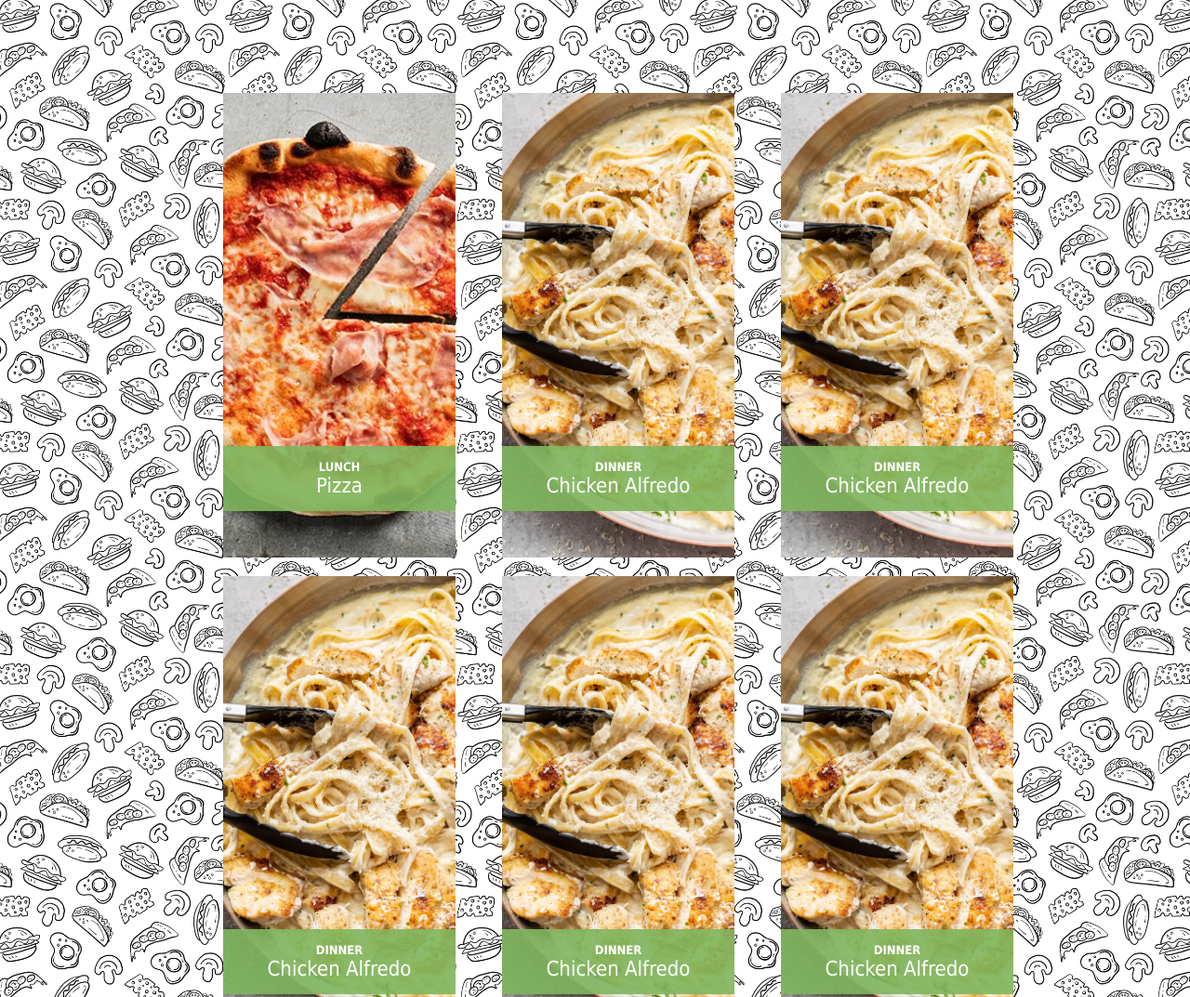
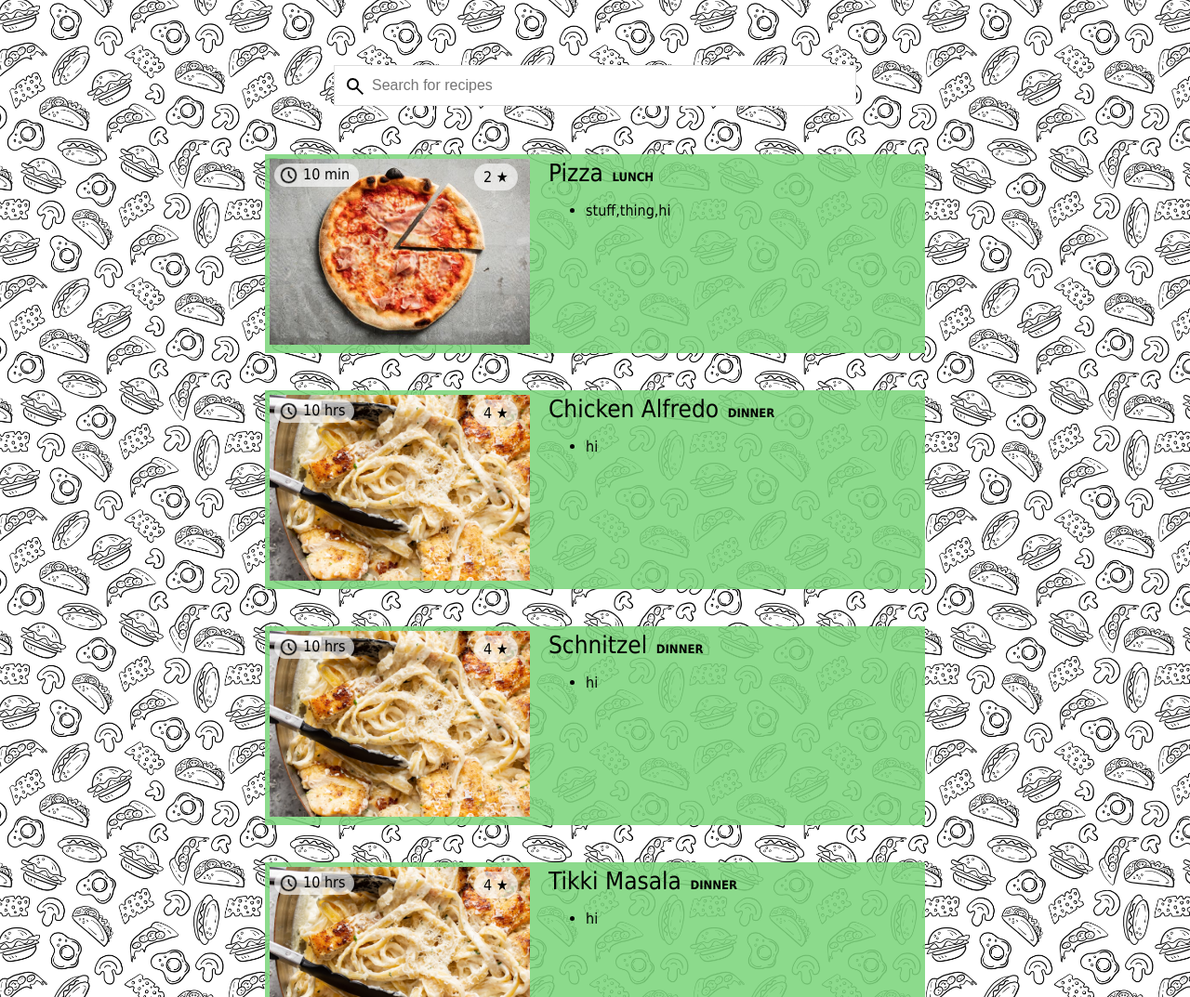
Before and after one commit to EmiliaAhl/recipecollection, a plain HTML site: page every-recipe.html in a window 1280 px wide. Shown: the top 1073 px of the page at 93% size. Drawn offline with Linux system fonts and the light colour scheme.

Commit message:
Search bar added

```diff
--- /dev/null
+++ b/css/every-recipe.css
@@ -0,0 +1,84 @@
+.search-bar {
+  display: flex;
+  justify-content: center;
+  align-items: end;
+  margin-top: 20px;
+}
+
+#searchbar {
+  background-image: url('/assets/general/search-icon.png');
+  background-repeat: no-repeat;
+  background-position: 10px 10px;
+  width: 500px;
+  height: 100%;
+  font-size: 16px;
+  border: 1px solid #ddd;
+  margin-bottom: 12px;
+  padding: 12px 20px 12px 40px;
+}
+
+.main {
+  display: flex;
+  justify-content: center;
+}
+
+.food-image-container {
+  display: grid;
+  grid-template-columns: 300px 400px;
+  background-color: rgba(125, 214, 125, 0.884);
+  margin-top: 40px;
+  padding: 5px;
+}
+
+.food-image {
+  width: 280px;
+  height: 200px;
+  object-fit: cover;
+  object-position: center;
+}
+
+.food-time {
+  position: absolute;
+  display: flex;
+  background-color: rgba(255, 255, 255, 0.644);
+  border-radius: 50px;
+  margin-left: 5px;
+  margin-top: 5px;
+  height: 25px;
+}
+
+.food-time-image {
+  object-fit: contain;
+  object-position: center;
+  padding-left: 5px;
+  padding-top: 2px;
+  padding-bottom: 2px;
+}
+
+.food-time-text {
+  padding-right: 10px;
+  padding-left: 5px;
+  padding-top: 2px;
+}
+
+
+.food-rating {
+  position: absolute;
+  margin-left: 220px;
+  margin-top: 5px;
+  background-color: rgba(255, 255, 255, 0.626);
+  padding: 5px 10px;
+  border-radius: 20px;
+}
+
+.food-name {
+  font-size: 26px;
+  display: inline-block;
+}
+
+.food-category {
+  font-weight: bold;
+  font-size: 13px;
+  margin-left: 5px;
+  display: inline-block;
+}
--- a/css/food.css
+++ /dev/null
@@ -1,60 +0,0 @@
-.main {
-  display: flex;
-  justify-content: center;
-}
-
-.food-grid {
-  display: grid;
-  grid-template-columns: 200px 200px 200px;
-  text-align: center;
-  padding-top: 100px;
-  padding-bottom: 100px;
-  column-gap: 100px;
-  row-gap: 20px;
-}
-
-.food-image-container {
-  position: relative;
-  text-align: center;
-  overflow: hidden;
-  width: 250px;
-  height: 500px;
-}
-
-.food-image {
-  width: 250px;
-  height: 500px;
-  align-items: center;
-  justify-content: center;
-  object-fit: cover;
-  object-position: center;
-  transform: scale(1);
-  transition: transform 0.5s;
-}
-
-.food-image:hover {
-  transform: scale(1.1);
-  transition: transform 1s;
-}
-
-.food-info-container {
-  background-color: rgba(128, 182, 95, 0.9);
-  position: absolute;
-  bottom: 10%;
-  left: 0%;
-  width: 250px;
-  pointer-events: none;
-}
-
-.food-category {
-  padding-top: 15px;
-  font-weight: bold;
-  color: white;
-  font-size: 13px;
-}
-
-.food-name {
-  padding-bottom: 15px;
-  color: white;
-  font-size: 22px;
-}
--- a/css/general.css
+++ b/css/general.css
@@ -1,7 +1,13 @@
 body {
   margin: 0;
-  background-image: url(background.jpg);
+  background-image: url(/assets/general/background.jpg);
   background-size: 250px;
   font-family: Tahoma;
   padding-bottom: 1000px;
+  padding-top: 50px;
 }
+
+a {
+  text-decoration: none;
+  color: black;
+}
--- a/every-recipe.html
+++ b/every-recipe.html
@@ -4,13 +4,63 @@
   <head>
     <title>Every Recipe</title>
     <link rel="stylesheet" href="css/general.css">
-    <link rel="stylesheet" href="css/food.css">
+    <link rel="stylesheet" href="css/every-recipe.css">
   </head>
   <body>
+    <div class="search-bar">
+      <input type="text" id="searchbar" onkeyup="search_recipe()" placeholder="Search for recipes">
+    </div>
     <div class="main">
-      <div class="food-grid"></div>
+      <div class="food-list">
+        <a href="#">
+          <div class="food-image-container">
+            <div>
+              <div class="food-time">
+                <img class="food-time-image" src="assets/general/clock-icon.png">
+                <p class="food-time-text">10 min</p>
+              </div>
+              <div class="food-rating">
+                <img class="full-star" src="assets/general/full_star.png">
+                <img class="full-star" src="assets/general/full_star.png">
+                <img class="half-star" src="assets/general/half_star.png">
+                <img class="empty-star" src="assets/general/empty_star.png">
+                <img class="empty-star" src="assets/general/empty_star.png">
+              </div>
+              <img class="food-image" src="assets/food/pizza.jpg">
+            </div>
+            <div class="food-info-container">
+              <div class="food-name">Pizza</div>
+              <div class="food-category">Lunch</div>
+              <p class="food-ingredients"> 4 stuffs, 5 other </p>
+            </div>
+          </div>
+        </a>
+        <a href="#">
+          <div class="food-image-container">
+            <div>
+              <div class="food-time">
+                <img class="food-time-image" src="assets/general/clock-icon.png">
+                <div class="food-time-text">10 min</div>
+              </div>
+              <div class="food-rating">
+                <img class="full-star" src="assets/general/full_star.png">
+                <img class="full-star" src="assets/general/full_star.png">
+                <img class="half-star" src="assets/general/half_star.png">
+                <img class="empty-star" src="assets/general/empty_star.png">
+                <img class="empty-star" src="assets/general/empty_star.png">
+              </div>
+              <img class="food-image" src="assets/food/pizza.jpg">
+            </div>
+            <div class="food-info-container">
+              <div class="food-name">Pizza</div>
+              <div class="food-category">Lunch</div>
+              <p class="food-ingredients"> 4 stuffs, 5 other </p>
+            </div>
+          </div>
+        </a>
+      </div>
     </div>
     <script src="javascript/food.js"></script>
-    <script src="javascript/recipe.js"></script>
+    <script src="javascript/every-recipe.js"></script>
   </body>
 </html>
--- /dev/null
+++ b/javascript/every-recipe.js
@@ -0,0 +1,46 @@
+let foodHTML = "";
+
+food.forEach((food) => {
+  foodHTML += `
+  <a href="#">
+  <div class="food-image-container">
+    <div>
+      <div class="food-time">
+        <img class="food-time-image" src="assets/general/clock-icon.png">
+        <div class="food-time-text">${food.dishTime.amount} ${food.dishTime.unit}</div>
+      </div>
+      <div class="food-rating">${food.dishRating} &#9733; </div>
+      <img class="food-image" src="assets/food/${food.dishPicture}">
+    </div>
+    <div class="food-info-container">
+      <div class="food-name">${food.dishName}</div>
+      <div class="food-category">${food.dishCategory} </div>
+      <ul class="food-ingredients">
+        <li> ${food.dishIngredients}
+        </li>
+      </ul>
+    </div>
+  </div>
+</a>
+  `;
+});
+
+document.querySelector(".food-list").innerHTML = foodHTML;
+
+
+
+function search_recipe() {
+  let input = document.getElementById('searchbar').value
+  input = input.toLowerCase();
+  let x = document.getElementsByClassName('food-name');
+  let y = document.getElementsByClassName('food-image-container')
+
+  for (i = 0; i < x.length; i++) {
+    if (!x[i].innerHTML.toLowerCase().includes(input)) {
+      y[i].style.display = "none";
+    }
+    else {
+      y[i].style.display = "list-item";
+    }
+  }
+}
--- a/javascript/food.js
+++ b/javascript/food.js
@@ -15,14 +15,14 @@ dishTime: {
 const food = [
   {
     dishName: "Pizza",
-    dishRating: 5,
+    dishRating: 2,
     dishCategory: "LUNCH",
     dishPicture: "pizza.jpg",
     dishRecipe: "do all the stuff",
-    dishIngredients: "5 stuffs \n 4 others",
+    dishIngredients: ['stuff', 'thing', 'hi'],
     dishTime: {
       amount: 10,
-      unit: "hour",
+      unit: "min",
     },
   },
   {
@@ -38,7 +38,7 @@ const food = [
     },
   },
   {
-    dishName: "Chicken Alfredo",
+    dishName: "Schnitzel",
     dishRating: 4,
     dishCategory: "DINNER",
     dishPicture: "chicken-alfredo.jpg",
@@ -50,7 +50,7 @@ const food = [
     },
   },
   {
-    dishName: "Chicken Alfredo",
+    dishName: "Tikki Masala",
     dishRating: 4,
     dishCategory: "DINNER",
     dishPicture: "chicken-alfredo.jpg",
@@ -62,7 +62,7 @@ const food = [
     },
   },
   {
-    dishName: "Chicken Alfredo",
+    dishName: "Falukorv",
     dishRating: 4,
     dishCategory: "DINNER",
     dishPicture: "chicken-alfredo.jpg",
@@ -74,7 +74,7 @@ const food = [
     },
   },
   {
-    dishName: "Chicken Alfredo",
+    dishName: "Köttbullar",
     dishRating: 4,
     dishCategory: "DINNER",
     dishPicture: "chicken-alfredo.jpg",
@@ -86,7 +86,7 @@ const food = [
     },
   },
   {
-    dishName: "Chicken Alfredo",
+    dishName: "Falukorv",
     dishRating: 4,
     dishCategory: "DINNER",
     dishPicture: "chicken-alfredo.jpg",
--- a/javascript/recipe.js
+++ /dev/null
@@ -1,15 +0,0 @@
-let foodHTML = "";
-
-food.forEach((food) => {
-  foodHTML += `
-  <div class="food-image-container">
-  <img class="food-image" src="assets/${food.dishPicture}" />
-  <div class="food-info-container">
-    <div class="food-category">${food.dishCategory}</div>
-    <div class="food-name">${food.dishName}</div>
-  </div>
-</div>
-  `;
-});
-
-document.querySelector(".food-grid").innerHTML = foodHTML;
```
Also changed, not shown: css/mainpage.css (+2 -18 lines), index.html (+1 -1 lines), javascript/mainpage.js (+19 -2 lines), assets/food/chicken-alfredo.jpg (renamed from assets/chicken-alfredo.jpg), assets/food/pizza.jpg (renamed from assets/pizza.jpg), assets/general/background.jpg (renamed from css/background.jpg), assets/general/clock-icon.png (added), assets/general/empty_star.png (deleted), assets/general/full_star.png (deleted), assets/general/half_star.png (deleted), assets/general/search-icon.png (added).
